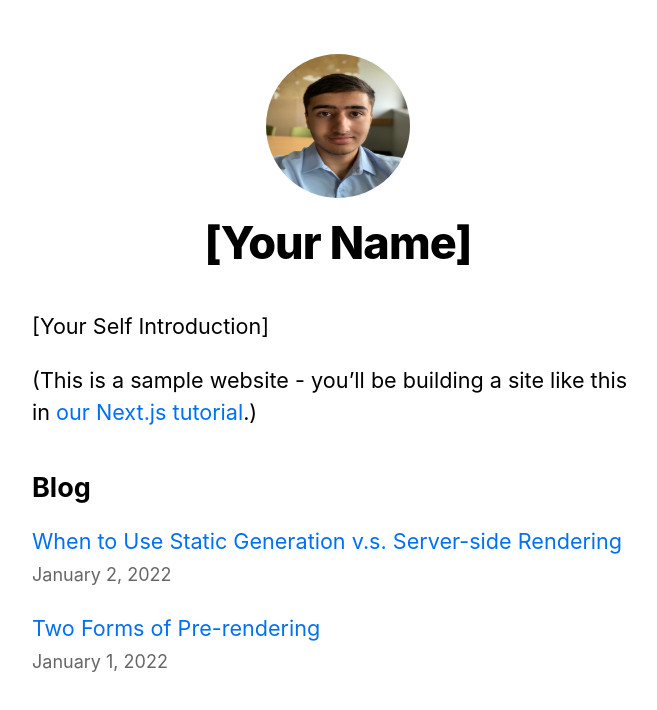
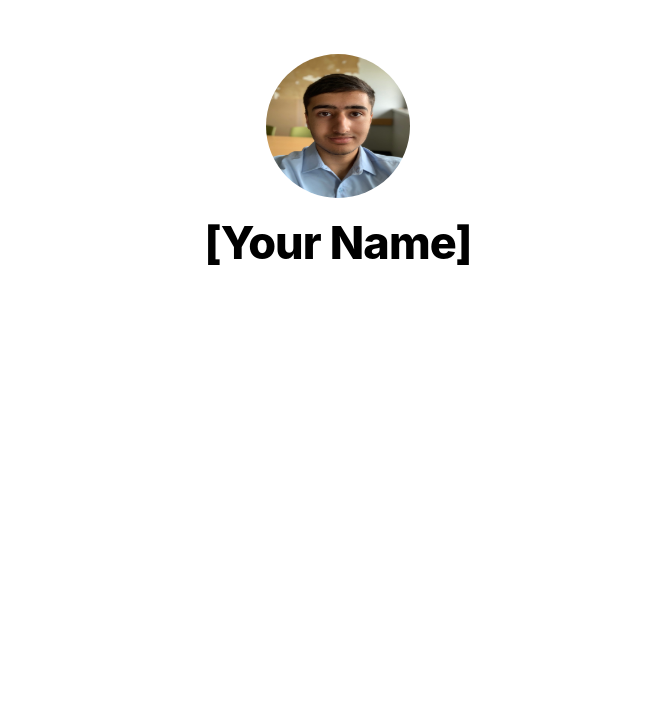
Before and after one commit to justindhillon/place-vanier-line, a Next.js app: page / in a window 1280 px wide. Shown: the top 710 px of the page, without its empty margins (302-959 px from the left). Built offline with nearby package versions, Linux system fonts and the light colour scheme.

Commit message:
Changes to be committed: 	modified:   package-lock.json 	modified:   package.json 	modified:   pages/index.js

```diff
--- a/package.json
+++ b/package.json
@@ -9,10 +9,12 @@
     "date-fns": "^2.29.3",
     "gray-matter": "^4.0.3",
     "next": "latest",
+    "node.js": "^0.0.1-security",
     "react": "18.2.0",
     "react-dom": "18.2.0",
     "remark": "^14.0.2",
-    "remark-html": "^15.0.1"
+    "remark-html": "^15.0.1",
+    "run-script": "^0.1.1"
   },
   "engines": {
     "node": ">=18"
--- a/pages/index.js
+++ b/pages/index.js
@@ -11,27 +11,6 @@ export default function Home({ allPostsData }) {
       <Head>
         <title>{siteTitle}</title>
       </Head>
-      <section className={utilStyles.headingMd}>
-        <p>[Your Self Introduction]</p>
-        <p>
-          (This is a sample website - you’ll be building a site like this in{' '}
-          <a href="https://nextjs.org/learn">our Next.js tutorial</a>.)
-        </p>
-      </section>
-      <section className={`${utilStyles.headingMd} ${utilStyles.padding1px}`}>
-        <h2 className={utilStyles.headingLg}>Blog</h2>
-        <ul className={utilStyles.list}>
-          {allPostsData.map(({ id, date, title }) => (
-            <li className={utilStyles.listItem} key={id}>
-              <Link href={`/posts/${id}`}>{title}</Link>
-              <br />
-              <small className={utilStyles.lightText}>
-                <Date dateString={date} />
-              </small>
-            </li>
-          ))}
-        </ul>
-      </section>
     </Layout>
   );
 }
```
Also changed, not shown: 1 other file (tests, documents, lock files or other folders).
